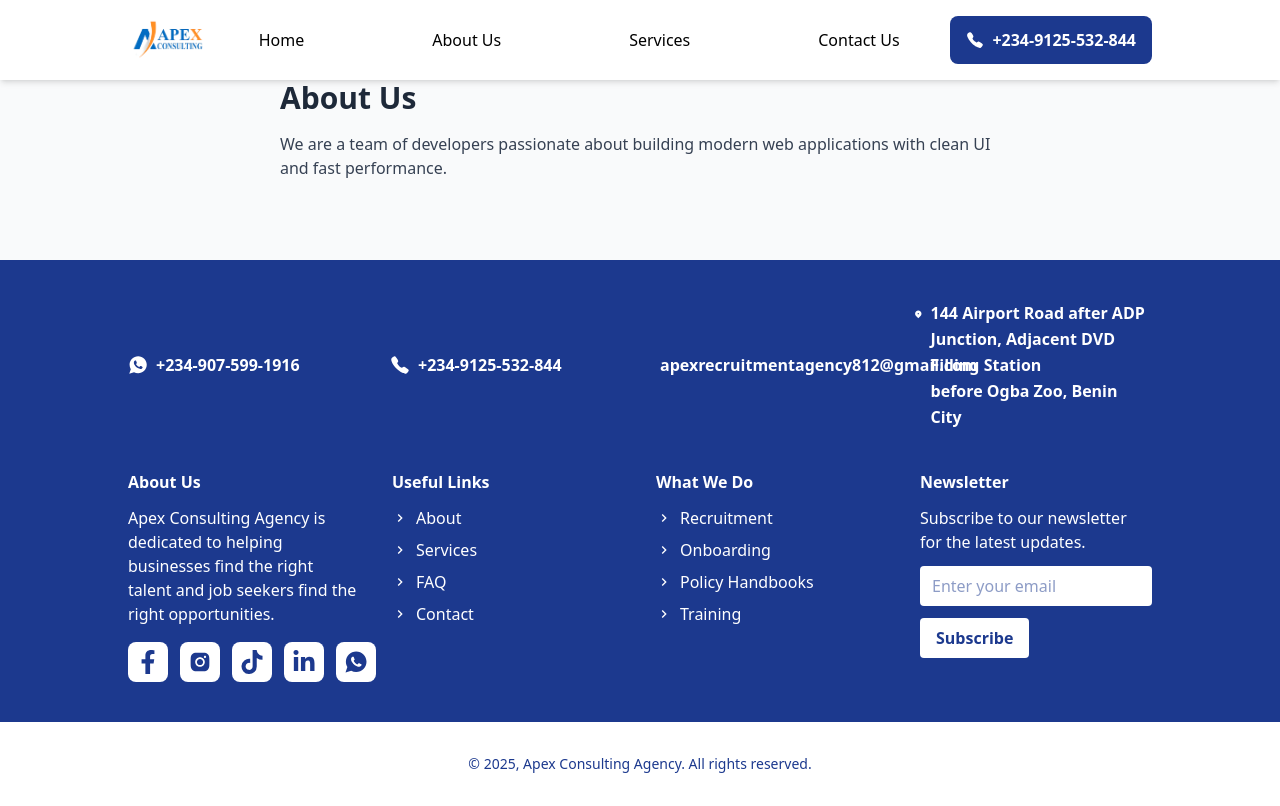
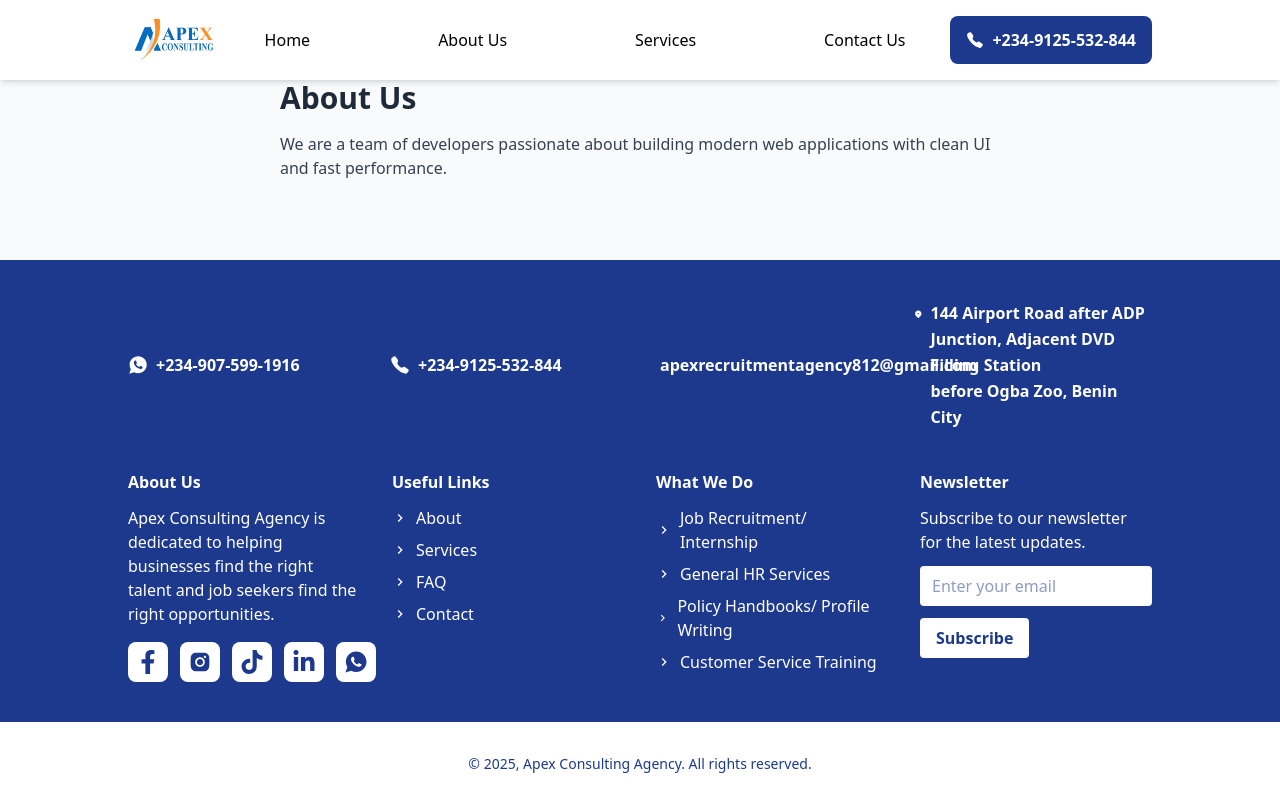
Before and after one commit to Kel-VinTech/Apex-company-website, a React (Vite) app: page /about in a window 1280 px wide. Built offline with nearby package versions, Linux system fonts and the light colour scheme.

Commit message:
smooth effect

```diff
--- a/src/App.jsx
+++ b/src/App.jsx
@@ -1,5 +1,4 @@
 import { Routes, Route } from "react-router-dom";
-import ScrollToTop from "./components/elements/ScrollToTop";
 import Home from "/src/pages/Home";
 import About from "/src/pages/About";
 import Services from "/src/pages/Services";
@@ -8,7 +7,6 @@ import Contact from "/src/pages/Contact";
 export default function App() {
   return (
     <>
-      <ScrollToTop />
       <Routes>
         <Route path="/" element={<Home />} />
         <Route path="/about" element={<About />} />
--- a/src/components/shared/Footer.jsx
+++ b/src/components/shared/Footer.jsx
@@ -102,19 +102,26 @@ export default function Footer() {
                 <ul className="space-y-2">
                 <li className="flex items-center gap-2">
                     <MdOutlineKeyboardArrowRight />
-                    <Link to="/about" className="hover:text-gray-300">About</Link>
+                    <Link to="/about"
+                    onClick={() => window.scrollTo(0, 0)}
+                     className="hover:text-gray-300">About</Link>
                 </li>
                 <li className="flex items-center gap-2">
                     <MdOutlineKeyboardArrowRight />
-                    <Link to="/services" className="hover:text-gray-300">Services</Link>
+                    <Link to="/services"
+                    onClick={() => window.scrollTo(0, 0)}
+                    className="hover:text-gray-300">Services</Link>
                 </li>
                 <li className="flex items-center gap-2">
                     <MdOutlineKeyboardArrowRight />
-                    <Link to="/faq" className="hover:text-gray-300">FAQ</Link>
+                    <Link to="/faq"
+                     className="hover:text-gray-300">FAQ</Link>
                 </li>
                 <li className="flex items-center gap-2">
                     <MdOutlineKeyboardArrowRight />
-                    <Link to="/contact" className="hover:text-gray-300">Contact</Link>
+                    <Link to="/contact"
+                    onClick={() => window.scrollTo(0, 0)}
+                    className="hover:text-gray-300">Contact</Link>
                 </li>
                 </ul>
             </div>
@@ -125,19 +132,19 @@ export default function Footer() {
                 <ul className="space-y-2">
                 <li className="flex items-center gap-2">
                     <MdOutlineKeyboardArrowRight />
-                    Recruitment
+                    Job Recruitment/ Internship
                 </li>
                 <li className="flex items-center gap-2">
                     <MdOutlineKeyboardArrowRight />
-                    Onboarding
+                    General HR Services
                 </li>
                 <li className="flex items-center gap-2">
                     <MdOutlineKeyboardArrowRight />
-                    Policy Handbooks
+                    Policy Handbooks/ Profile Writing
                 </li>
                 <li className="flex items-center gap-2">
                     <MdOutlineKeyboardArrowRight />
-                    Training
+                    Customer Service Training
                 </li>
                 </ul>
             </div>
--- a/src/components/shared/Header.jsx
+++ b/src/components/shared/Header.jsx
@@ -8,14 +8,16 @@ import companyLogo from "../../assets/image/IMG-20241213-WA0009_prev_ui.png";
 
 export default function Header() {
   return (
-    <header className="absolute top-0 left-0 w-full shadow-md">
+    <header className="fixed z-50 top-0 left-0 w-full shadow-md">
     <div className="flex justify-between items-center py-4 px-6
     md:px-20 lg:px-32 bg-white">
-      <img
-        src={companyLogo}
-        className="max-w-15 md:max-w-20"
-        alt="company logo"
-      />
+      <Link className="block no-underline focus:outline-none" to="/">
+        <img
+          src={companyLogo}
+          alt="Apex Consulting Logo"
+          className="h-12 w-auto cursor-pointer"
+        />
+      </Link>
 
       <nav className="hidden md:flex space-x-4 lg:space-x-32">
         <Link to="/" className="hover:text-blue-700">
--- a/src/main.jsx
+++ b/src/main.jsx
@@ -3,10 +3,13 @@ import ReactDOM from "react-dom/client";
 import { BrowserRouter } from "react-router-dom";
 import App from "./App";
 import "./index.css";
+import ScrollToTop from "./components/elements/ScrollToTop";
+
 
 ReactDOM.createRoot(document.getElementById("root")).render(
   <React.StrictMode>
     <BrowserRouter>
+    <ScrollToTop />
       <App />
     </BrowserRouter>
   </React.StrictMode>
```
